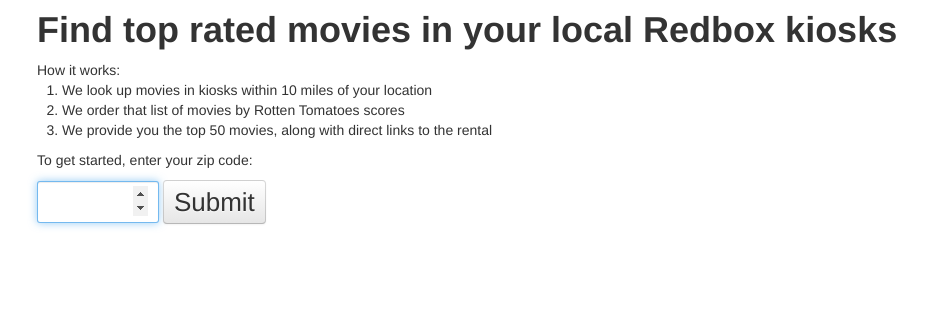
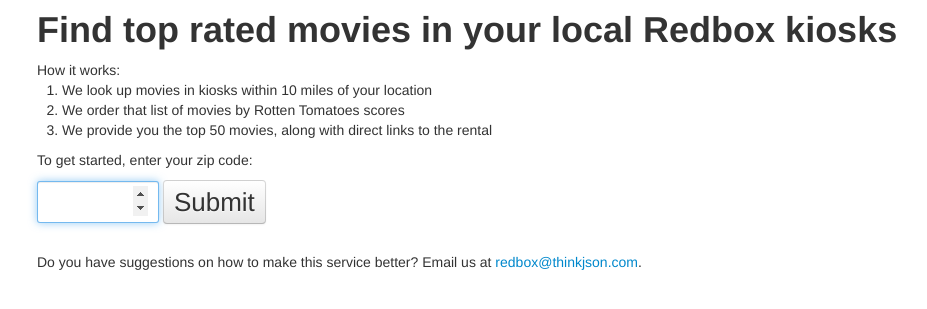
Before and after one commit to thinkjson/redbox-mashup, a Python web app: template templates/index.html in a window 1280 px wide. Shown: the top 309 px of the page, without its empty margins (123-1050 px from the left). Run offline with Jinja, Linux system fonts and the light colour scheme; the template is opened without the code that fills it, so the values that code supplies are empty; some libraries are stand-ins or nearby versions.

Commit message:
Added feedback email to landing page.

```diff
--- a/templates/index.html
+++ b/templates/index.html
@@ -34,6 +34,7 @@
                     <input type="number" id="id_zip" name="zip" class="zip" /> <button type="submit" class="btn submit">Submit</button>
                 </p>
             </form>
+            <p>Do you have suggestions on how to make this service better? Email us at <a href="mailto:redbox@thinkjson.com">redbox@thinkjson.com</a>.
 
         </div>
 
```
